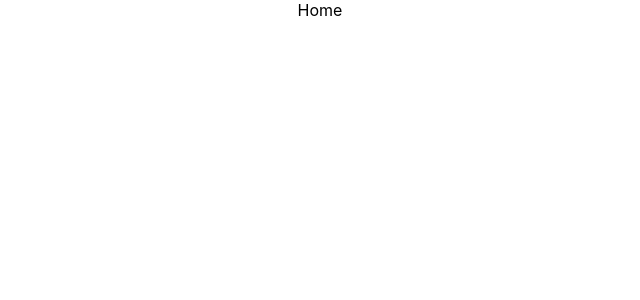
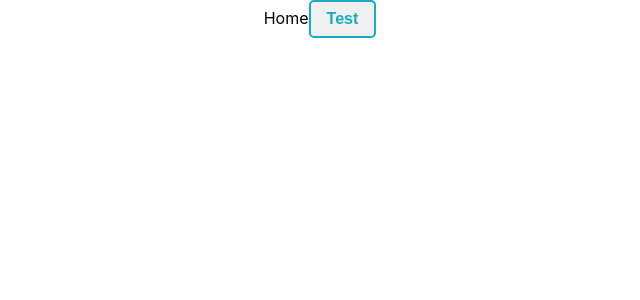
Before and after one commit to alalbux/quero-bolsa-favoritas, a React (Create React App) app: page / in a window 1280 px wide. Shown: the top 300 px of the page, without its empty margins (320-960 px from the left). Built offline with nearby package versions, Linux system fonts and the light colour scheme.

Commit message:
feat(quero-bolsa): add Button component

```diff
--- a/package.json
+++ b/package.json
@@ -5,8 +5,7 @@
   "dependencies": {
     "react": "^16.9.0",
     "react-dom": "^16.9.0",
-    "react-scripts": "3.1.1",
-    "styled-components": "^4.3.2"
+    "react-scripts": "3.1.1"
   },
   "scripts": {
     "start": "react-scripts start",
--- a/src/App.js
+++ b/src/App.js
@@ -1,10 +1,12 @@
 import React from 'react'
 import './App.css'
+import Button from './components/Button'
 
 function App() {
   return (
     <div className="App">
       Home
+      <Button> Test </Button>
     </div>
   )
 }
--- /dev/null
+++ b/src/components/Button/Button.css
@@ -0,0 +1,9 @@
+.button {
+    background-color: none;
+    border: 2px solid #18ACC4;
+    border-radius: 5px;
+    padding: 8px 16px;
+    font-size: 16px;
+    color: #18ACC4;
+    font-weight: bold;
+}
--- /dev/null
+++ b/src/components/Button/index.js
@@ -0,0 +1,24 @@
+import React from 'react'
+import PropTypes from 'prop-types'
+import './Button.css'
+
+const Button = (props) => (
+  <button
+    className='button'
+    {...props}
+  >
+    {props.children}
+  </button>
+)
+
+Button.propTypes = {
+  children: PropTypes.oneOfType([
+    PropTypes.node
+  ])
+}
+
+Button.defaultProps = {
+  children: 'default button'
+}
+
+export default Button
```
